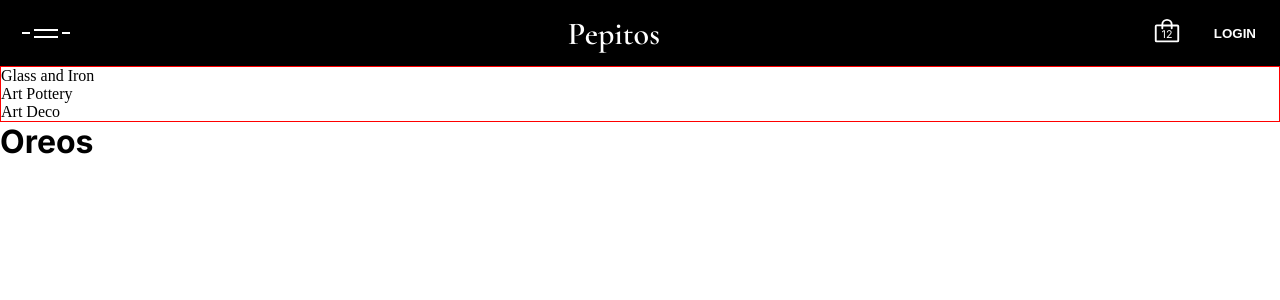
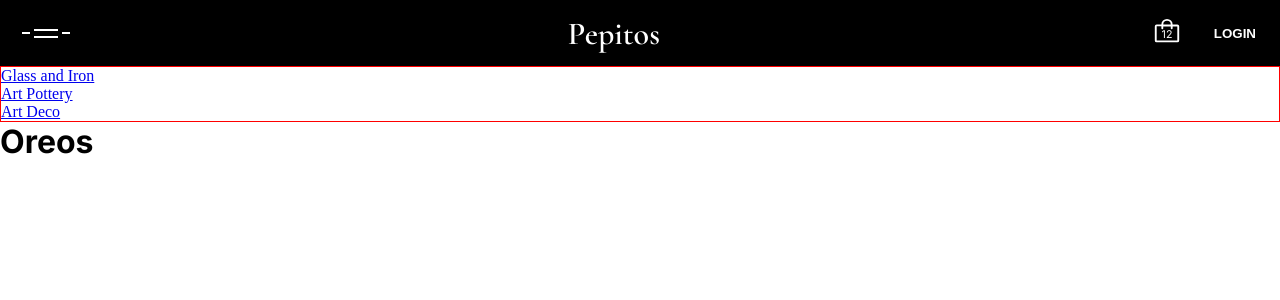
Before and after one commit to leandromuzzupappa/chouse-gallery, a React (Vite) app: page / in a window 1280 px wide. Both pictures are taken after a click on the button 46 px from the left and 33 px from the top of the page. Shown: the top 300 px of the page. Built offline with nearby package versions, Linux system fonts and the light colour scheme.

Commit message:
Fix PreEntrega 1 - Muzzupappa Leandro

```diff
--- a/src/components/NavbarMenu/NavbarMenu.jsx
+++ b/src/components/NavbarMenu/NavbarMenu.jsx
@@ -5,9 +5,15 @@ export const NavbarMenu = ({ isOpen }) => {
   return (
     <div className="navbarMenu" data-open={isOpen}>
       <ul>
-        <li>Glass and Iron</li>
-        <li>Art Pottery</li>
-        <li>Art Deco</li>
+        <li>
+          <a href="#link1"> Glass and Iron</a>
+        </li>
+        <li>
+          <a href="#link2"> Art Pottery</a>
+        </li>
+        <li>
+          <a href="#link3"> Art Deco</a>
+        </li>
       </ul>
     </div>
   );
```
